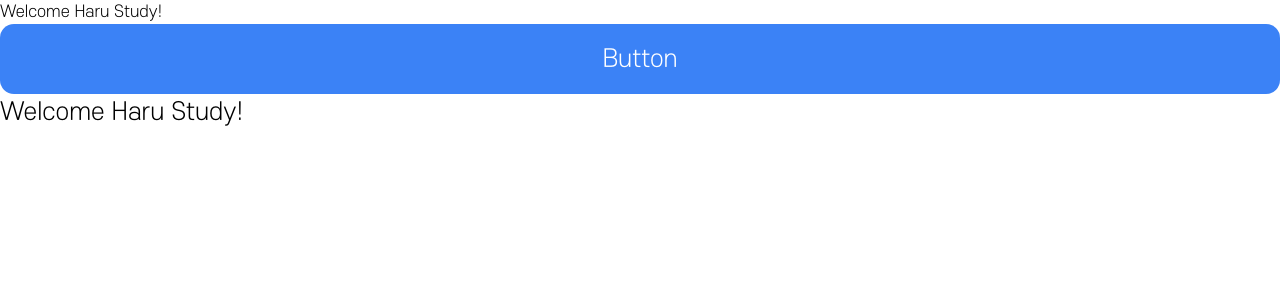
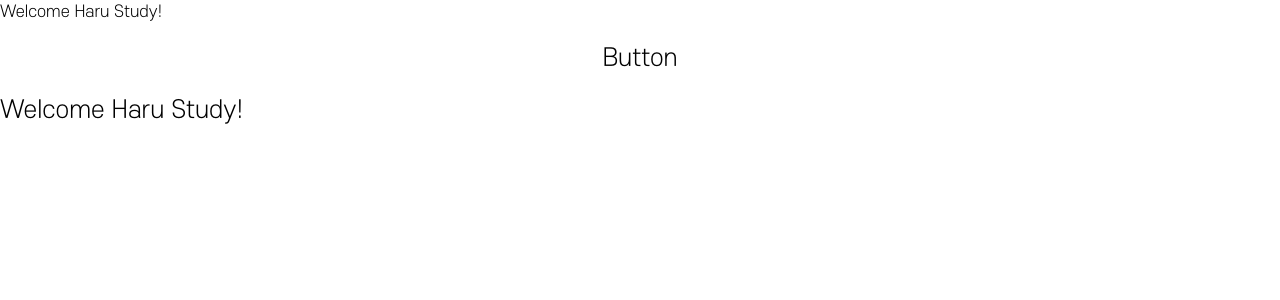
Before and after one commit to woowacourse-teams/2023-haru-study, a React app in the folder frontend/: page / in a window 1280 px wide. Shown: the top 300 px of the page. Built offline with nearby package versions, Linux system fonts and the light colour scheme.

Commit message:
refactor: Button 컴포넌트 스타일링 및 CircularProgress 구조 변경
VARIANT_TYPE을 바탕으로 스타일링
CircularProgressLayout으로 CircularProgress 위치 설정

```diff
--- a/frontend/src/components/Button/Button.tsx
+++ b/frontend/src/components/Button/Button.tsx
@@ -1,42 +1,105 @@
 import { CSSProp, css, styled } from 'styled-components';
-import globalColor from '../../styles/color';
+import color from '../../styles/color';
 import { ButtonHTMLAttributes, PropsWithChildren } from 'react';
 import CircularProgress from '../CircularProgress/CircularProgress';
 import { SIZE } from '../../constants/style';
 import { Size } from '../../types/style';
 
+const extractAndConvertNumbersFromText = (string: string) => Number(string.replace(/[^0-9]/g, ''));
+
+const VARIANT_TYPE = {
+  primary: css`
+    background-color: ${color.blue[500]};
+    color: ${color.white};
+    border: 1px solid transparent;
+    &:hover {
+      &:enabled {
+        background-color: ${color.blue[600]};
+      }
+    }
+  `,
+
+  secondary: css`
+    background-color: ${color.neutral[100]};
+    color: ${color.neutral[950]};
+    border: 1px solid transparent;
+    &:hover {
+      &:enabled {
+        background-color: ${color.neutral[200]};
+      }
+    }
+  `,
+
+  success: css`
+    background-color: ${color.teal[500]};
+    color: ${color.white};
+    border: 1px solid transparent;
+    &:hover {
+      &:enabled {
+        background-color: ${color.teal[600]};
+      }
+    }
+  `,
+
+  dander: css`
+    background-color: ${color.red[500]};
+    color: ${color.white};
+    border: 1px solid transparent;
+    &:hover {
+      &:enabled {
+        background-color: ${color.red[600]};
+      }
+    }
+  `,
+
+  outlined: css`
+    background-color: ${color.white};
+    color: ${color.blue[500]};
+    border: 1px solid ${color.blue[500]};
+    &:hover {
+      &:enabled {
+        background-color: ${color.white};
+      }
+    }
+  `,
+} as const;
+
+type Variant = keyof typeof VARIANT_TYPE;
+
 type Props = {
-  color: 'primary' | 'secondary' | 'studying' | 'retrospect';
+  variant: Variant;
   size?: Size;
   isLoading?: boolean;
   $block?: boolean;
-  variant?: 'text' | 'contained' | 'outlined';
   $style?: CSSProp;
 };
 
 const Button = ({
+  variant,
   children,
-  color,
   onClick,
   disabled,
   isLoading,
   size = 'medium',
   $block = true,
-  variant = 'contained',
   $style,
 }: PropsWithChildren<Props> & ButtonHTMLAttributes<HTMLButtonElement>) => {
   return (
     <StyledButton
       onClick={onClick}
+      variant={variant}
       isLoading={isLoading}
-      color={color}
       size={size}
       $block={$block}
       disabled={disabled}
-      variant={variant}
       $style={$style}
     >
-      {isLoading ? <CircularProgress size={size} /> : children}
+      {isLoading && (
+        <CircularProgressLayout>
+          <CircularProgress size={size} />
+        </CircularProgressLayout>
+      )}
+      <ButtonText isLoading={isLoading}>{children}</ButtonText>
     </StyledButton>
   );
 };
@@ -48,35 +111,45 @@ const StyledButton = styled.button<Props>`
 
   border-radius: 14px;
 
-  ${({ $block, $style, disabled, size = 'medium', color, variant, isLoading, theme }) => css`
+  &:disabled {
+    opacity: 0.4;
+    cursor: not-allowed;
+  }
+
+  ${({ $block, $style, size = 'medium', variant }) => css`
+    ${VARIANT_TYPE[variant]}
+
     width: ${$block ? '100%' : 'auto'};
 
-    padding: calc(${`${Number(SIZE[size].replace(/[^0-9]/g, '')) - 8}px`})
-      calc(${`${Number(SIZE[size].replace(/[^0-9]/g, '')) + 20}px`});
-
-    background-color: ${variant === 'contained' ? theme.background[color] : 'transparent'};
-    border: 1px solid ${variant === 'outlined' ? theme.background[color] : 'transparent'};
+    padding: calc(${`${extractAndConvertNumbersFromText(SIZE[size]) - 8}px`})
+      calc(${`${extractAndConvertNumbersFromText(SIZE[size]) + 20}px`});
 
     font-size: ${SIZE[size]};
-    color: ${variant === 'contained'
-      ? color === 'secondary'
-        ? globalColor.black
-        : globalColor.white
-      : theme.background[color]};
 
-    opacity: ${disabled || isLoading ? '0.4' : '1'};
-    cursor: ${isLoading ? 'progress' : disabled ? 'not-allowed' : 'pointer'};
+    cursor: pointer;
 
     transition: background-color 0.2s ease;
-
-    &:hover {
-      background-color: ${variant === 'contained' && !$style
-        ? theme.hoverBackground[color]
-        : variant === 'outlined' && !$style
-        ? globalColor.neutral[100]
-        : !$style && 'transparent'};
-    }
 
     ${$style}
   `}
 `;
+
+type ButtonTextProps = Pick<Props, 'isLoading'>;
+
+const ButtonText = styled.p<ButtonTextProps>`
+  ${({ isLoading }) => css`
+    color: ${isLoading && 'transparent'};
+  `}
+`;
+
+const CircularProgressLayout = styled.div`
+  position: absolute;
+  top: 0;
+  bottom: 0;
+  left: 0;
+  right: 0;
+
+  display: flex;
+  align-items: center;
+  justify-content: center;
+`;
```
Also changed, not shown: 1 other file (tests, documents, lock files or other folders).
